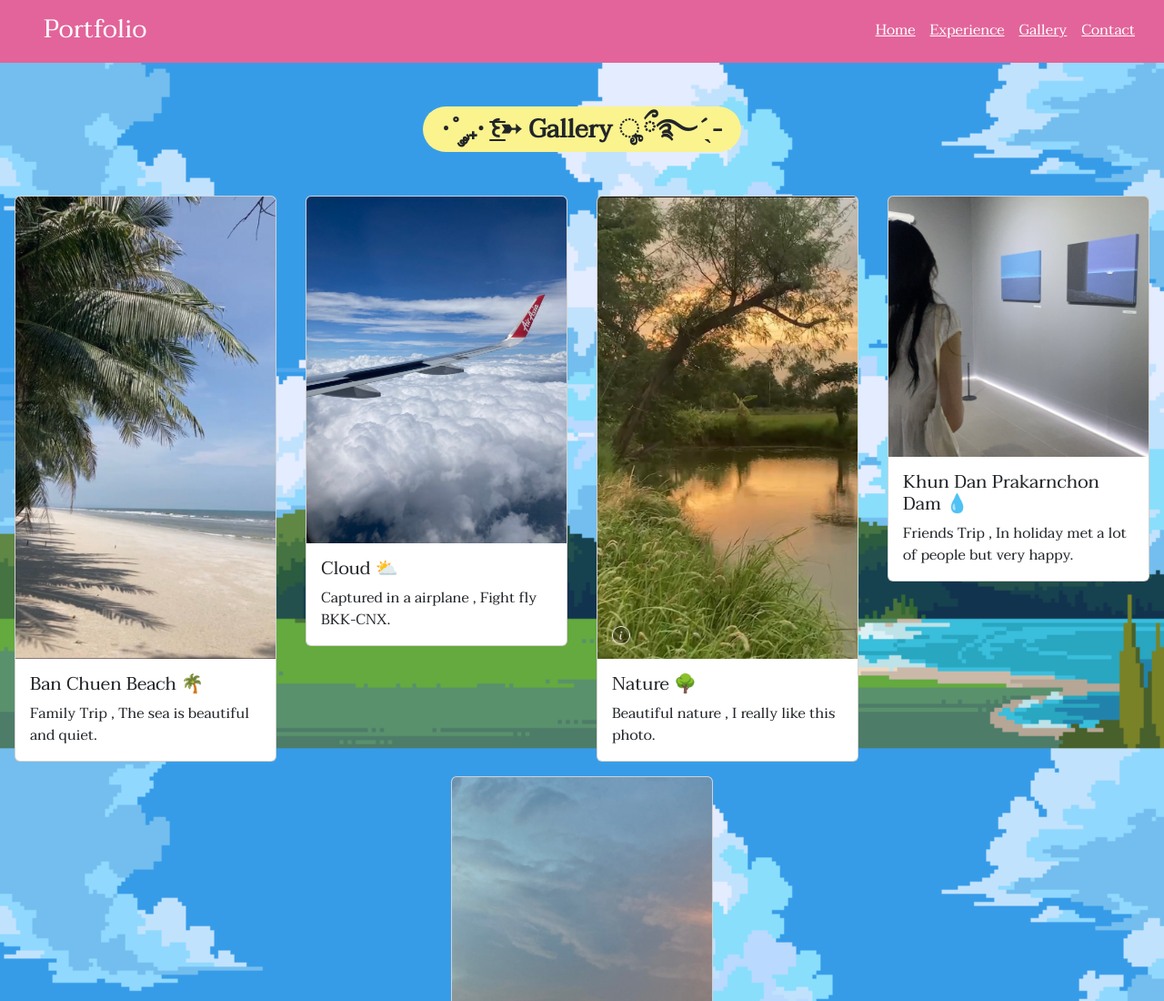
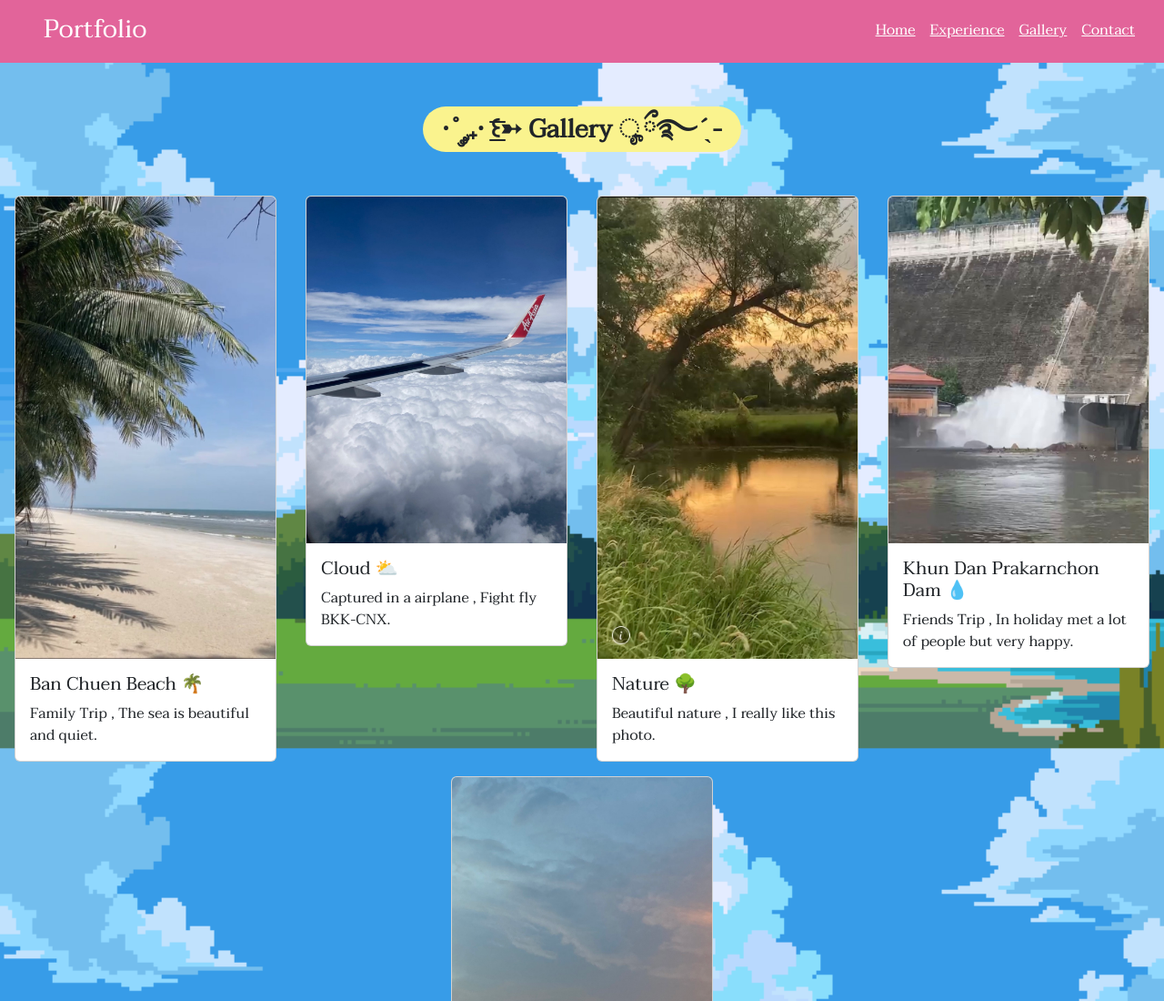
Before and after one commit to cpe207/lab02-93bazmi, a plain HTML site: page gallery.html in a window 1280 px wide. Shown: the top 1100 px of the page at 91% size. Drawn offline with nearby package versions, Linux system fonts and the light colour scheme.

Commit message:
gallery update

```diff
--- a/gallery.html
+++ b/gallery.html
@@ -101,7 +101,7 @@
       </div>
 
       <div class="card mx-2" style="width: 18rem">
-        <img src="images/art.jpg" class="card-img-top" />
+        <img src="images/Dam.jpg" class="card-img-top" />
         <div class="card-body">
           <h5 class="card-title">Khun Dan Prakarnchon Dam 💧</h5>
           <p class="card-text">
```
